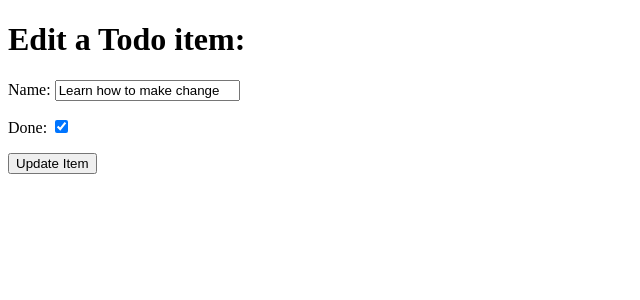
After one commit to DiarmuidSheeran/ci-fsf-hello-django, a Django app: page /edit/3 in a window 1280 px wide. The commit adds this page. Shown: the top 300 px of the page, without its empty margins (0-640 px from the left). Run offline with Django 3.2, Linux system fonts and the light colour scheme; data comes from the database, SQL or seed files in the repository; both versions use the stored data as it was after the commit.

Commit message:
Add edit page with edit button to allow users to edit inserted items

```diff
--- a/django_todo/urls.py
+++ b/django_todo/urls.py
@@ -15,10 +15,11 @@ Including another URLconf
 """
 from django.contrib import admin
 from django.urls import path
-from todo.views import get_todo_list, add_item
+from todo.views import get_todo_list, add_item, edit_item
 
 urlpatterns = [
     path('admin/', admin.site.urls),
     path('', get_todo_list, name='get_todo_list'),
-    path('add', add_item, name='add')
+    path('add', add_item, name='add'),
+    path('edit/<item_id>', edit_item, name='edit')
 ]
--- /dev/null
+++ b/todo/templates/todo/edit_item.html
@@ -0,0 +1,22 @@
+<!DOCTYPE html>
+<html lang="en">
+<head>
+    <meta charset="UTF-8">
+    <meta name="viewport" content="width=device-width, initial-scale=1.0">
+    <title>Document</title>
+</head>
+<body>
+    <h1>Edit a Todo item:</h1>
+
+    <form method="POST">
+        {% csrf_token %}
+        {{ form.as_p }}
+        <div>
+            <P>
+                <button type="submit">Update Item</button>
+            </P>
+        </div>
+    </form>
+
+</body>
+</html>
--- a/todo/templates/todo/todo_list.html
+++ b/todo/templates/todo/todo_list.html
@@ -16,6 +16,11 @@
                 {% else %}
                     <td><strike>{{ item.done}}</strike></td>
                 {% endif %}
+                <td>
+                    <a href="/edit/{{ item.id }}">
+                        <button>Edit</button>
+                    </a>
+                </td>
             </tr>
         {% empty %}
             <tr><td>You Have nothing to do.</td></tr>
--- a/todo/views.py
+++ b/todo/views.py
@@ -1,4 +1,4 @@
-from django.shortcuts import render, redirect
+from django.shortcuts import render, redirect, get_object_or_404
 from .models import Item
 from .forms import ItemForm
 
@@ -23,3 +23,16 @@ def add_item(request):
         'form': form
     }
     return render(request, "todo/add_item.html", context)
+
+def edit_item(request, item_id):
+    item = get_object_or_404(Item, id=item_id)
+    if request.method == 'POST':
+        form = ItemForm(request.POST, instance=item)
+        if form.is_valid():
+            form.save()
+        return redirect('get_todo_list')
+    form = ItemForm(instance=item)
+    context = {
+        'form': form
+    }
+    return render(request, 'todo/edit_item.html', context)
```
Also changed, not shown: db.sqlite3.
